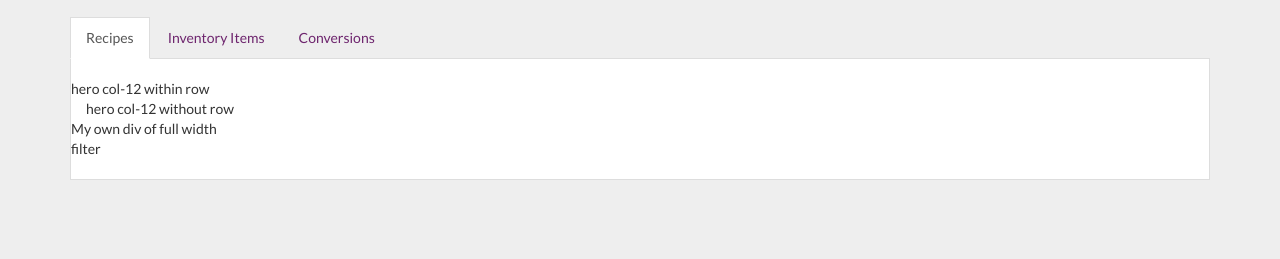
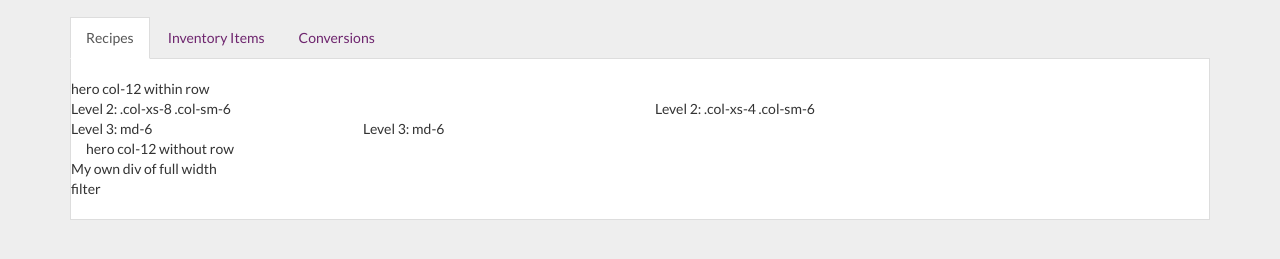
Before and after one commit to karuto/metrics, a plain HTML site: page recipes.html in a window 1280 px wide. Shown: the part 53-312 px from the top of the page. Drawn offline with Linux system fonts and the light colour scheme.

Commit message:
Modified further

```diff
--- a/recipes.html
+++ b/recipes.html
@@ -94,7 +94,28 @@
 		<div class="content-wrapper clearfix tab-content">
 		  <div class="tab-pane active" id="recipes">
 			<div class="row">
-	  		  <div class="col-md-12" id="hero">hero col-12 within row</div>
+	  		  <div class="col-md-12" id="hero">hero col-12 within row
+
+		      <div class="row">
+		        <div class="col-xs-8 col-md-6">
+		          Level 2: .col-xs-8 .col-sm-6
+
+				  <div class="row">
+					  <div class="col-md-6">
+						  Level 3: md-6
+					  </div>
+					  <div class="col-md-6">
+						  Level 3: md-6
+					  </div>
+				  </div>
+
+		        </div>
+		        <div class="col-xs-4 col-md-6">
+		          Level 2: .col-xs-4 .col-sm-6
+		        </div>
+		      </div>
+
+			  </div><!-- .col-md-12 -->
 		  	</div>
 	  		<div class="col-md-12" id="hero">hero col-12 without row</div>
 
```
